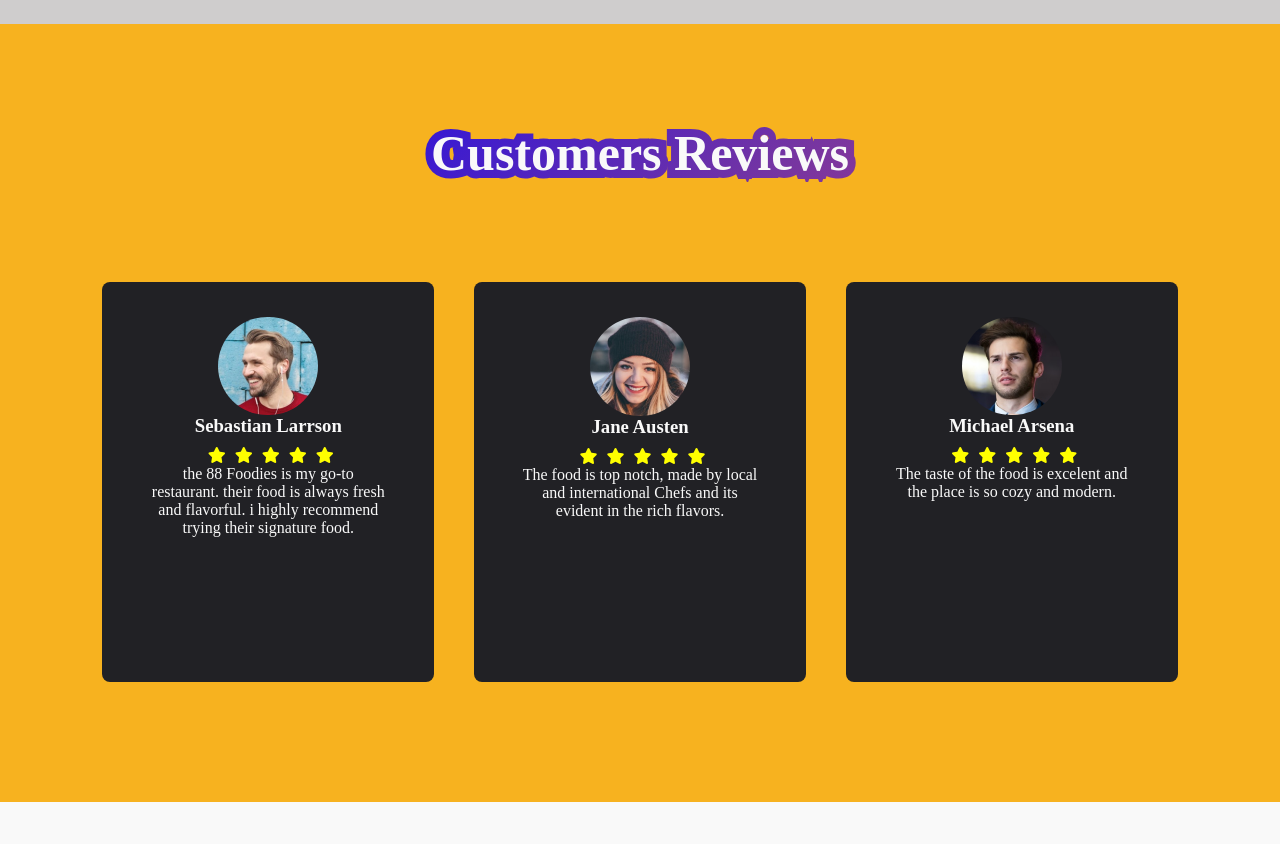
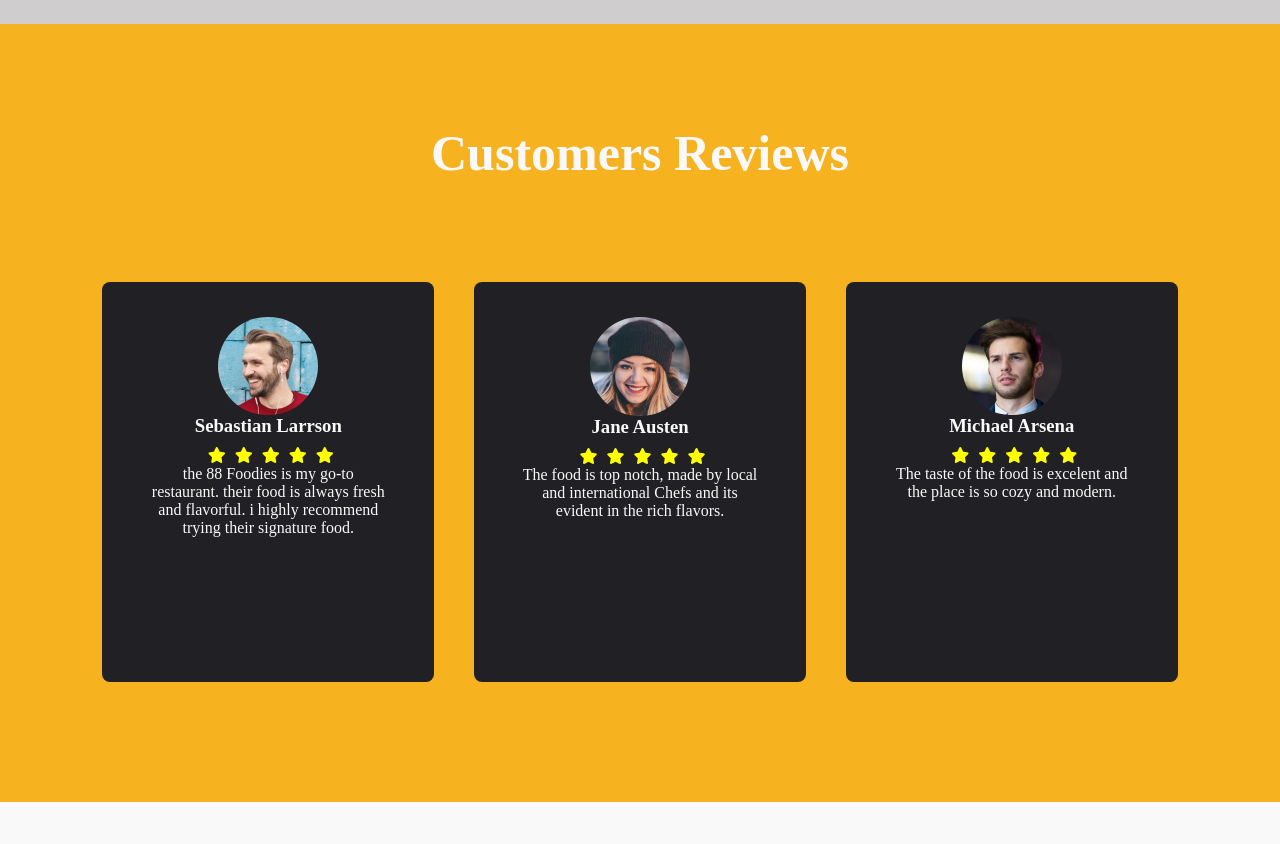
Before and after one commit to rossa010104/Rosefood, a plain HTML site: page index.html in a window 1280 px wide. Shown: the part 6460-7304 px from the top of the page. Drawn offline with Linux system fonts and the light colour scheme.

Commit message:
Update style.css

```diff
--- a/style.css
+++ b/style.css
@@ -670,9 +670,7 @@ form textarea{
     margin-bottom: 100px;
     color: #f9f9f9;
     text-transform: capitalize;
-    background: linear-gradient(-45deg, #eeaa52, #e73c6f, rgb(118, 53, 161), blue);
     background-size: 200% 200%;
-    -webkit-background-clip: text;
     -webkit-text-stroke: 16px transparent;
     animation: gradient 5s ease infinite;
 }
```
